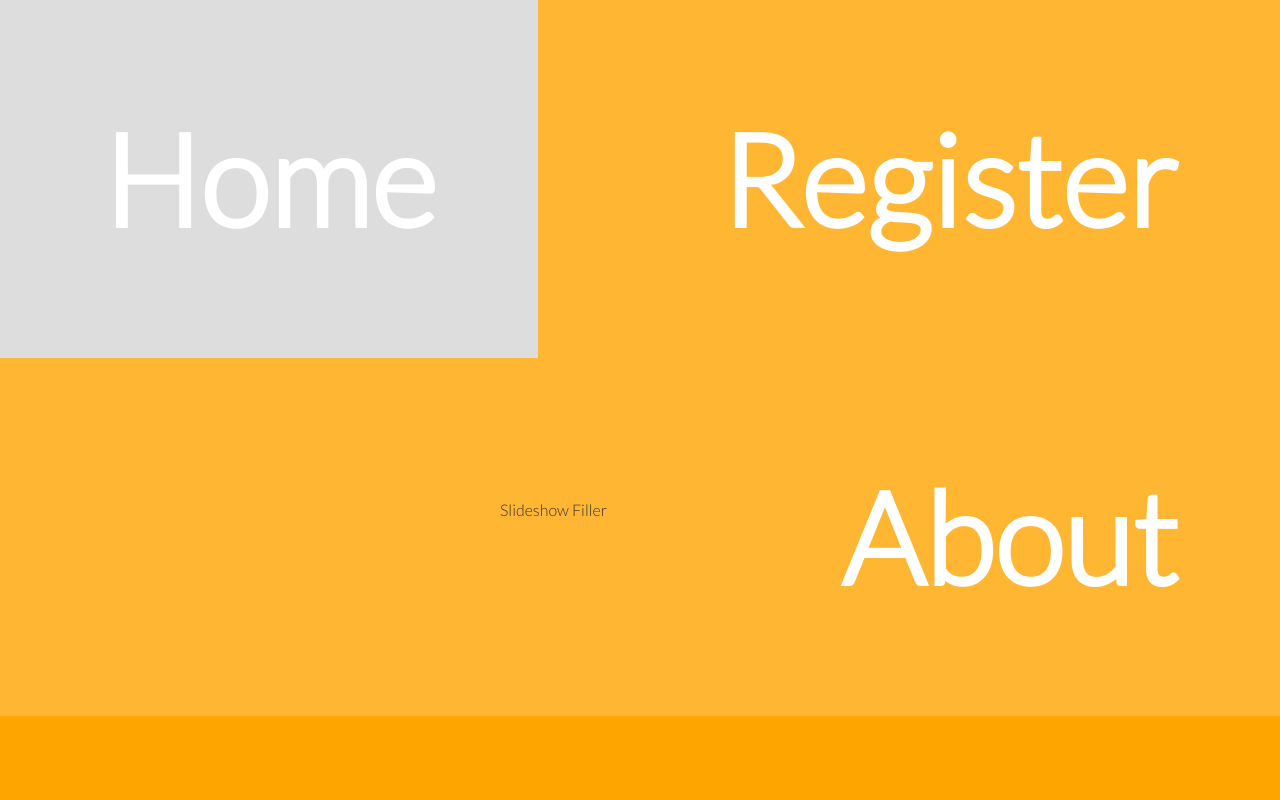
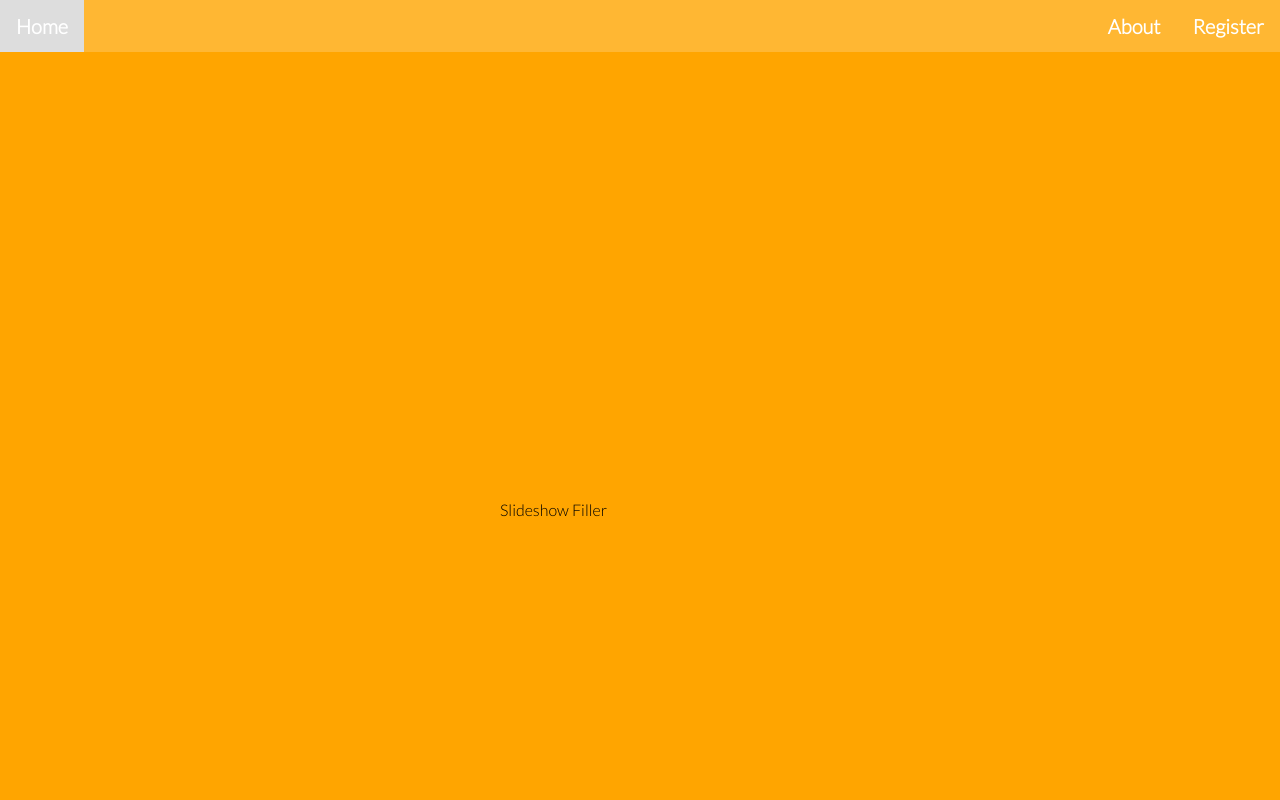
Before and after one commit to superTyDev/tsawebmaster, a website: page examples/index.html in a window 1280 px wide. Shown: the top 800 px of the page. Drawn offline with Linux system fonts and the light colour scheme.

Commit message:
Update index.html
Repealed error

```diff
--- a/examples/index.html
+++ b/examples/index.html
@@ -37,9 +37,9 @@
 			display: block;
 			color: red;
 			text-align: center;
-			padding: 8vw;
+			padding: 14px 16px;
 			text-decoration: none;
-			font-size: 10vw;
+			font-size: 20px;
 			font-weight: bold;
 		}
 
```
